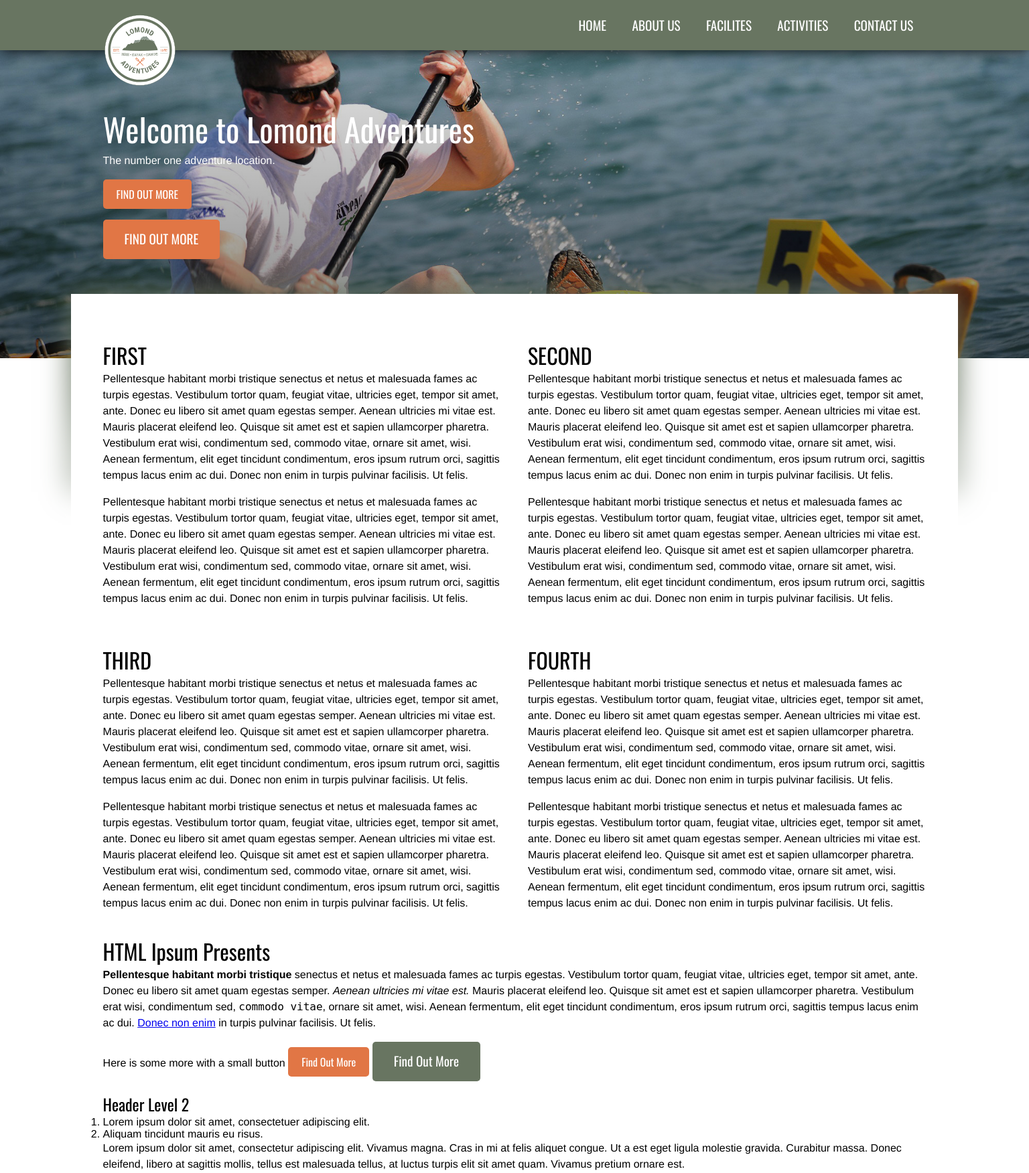
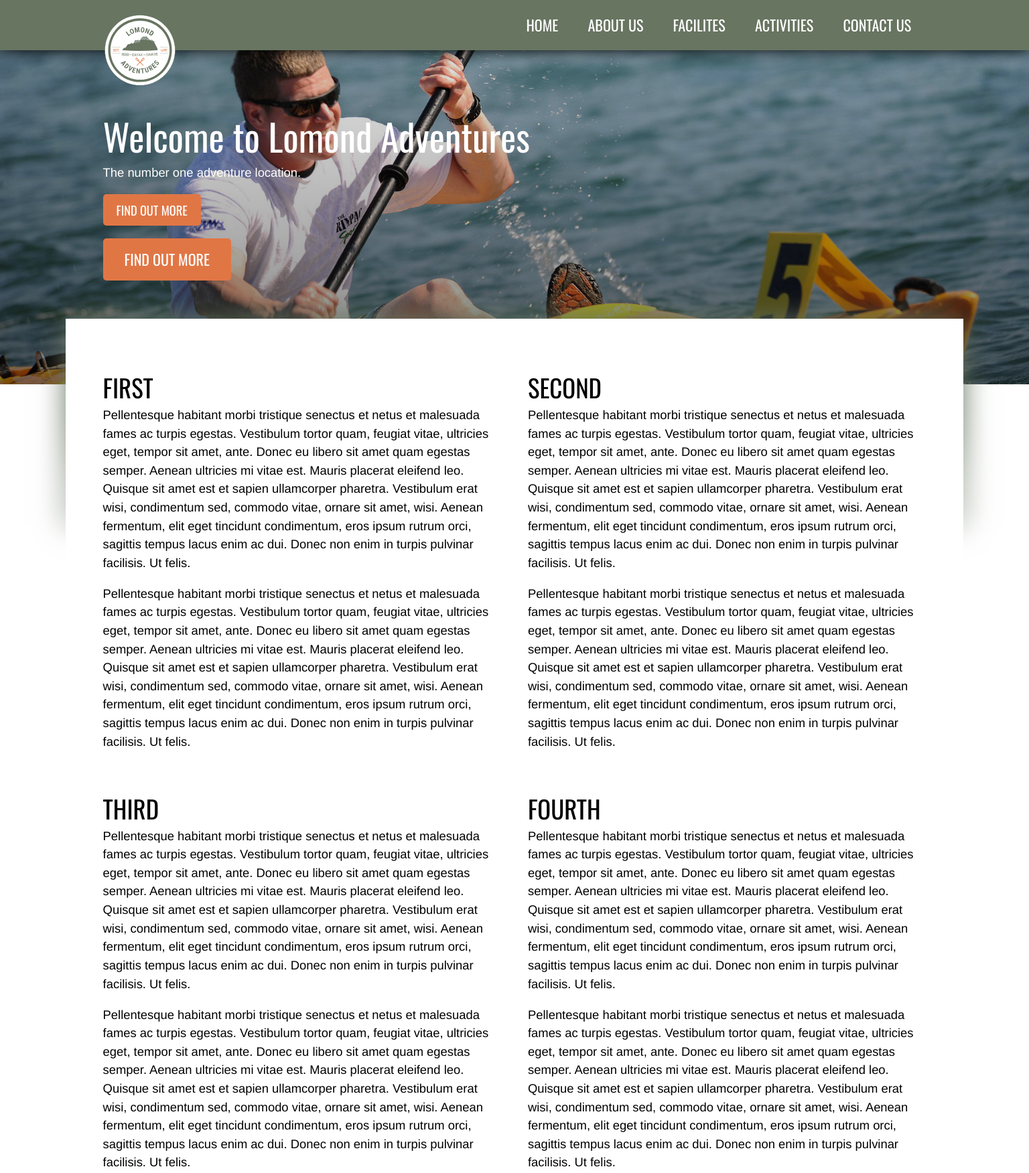
Before and after one commit to cjconnor24/OutdoorCentre, a PHP site: page / in a window 1536 px wide. Shown: the top 1752 px of the page at 67% size. Run offline with PHP 8.4, Linux system fonts and the light colour scheme.

Commit message:
Media Query > 1440px
Added a media query for extra large screens to boost the font-size

```diff
--- a/css/styles.css
+++ b/css/styles.css
@@ -393,8 +393,17 @@ footer form button[type=submit]:hover {
         /*width:100%;*/
     /*}*/
 }
+/*1440*/
+@media screen and (min-width:1441px) {
 
+/*STYLES HERE FOR SUPER LARGE SCREENS*/
+    body {
+        font-size:1.15em;
+    }
+
+}
 /*1280*/
+
 /*1024*/
 
 /*768*/
```
